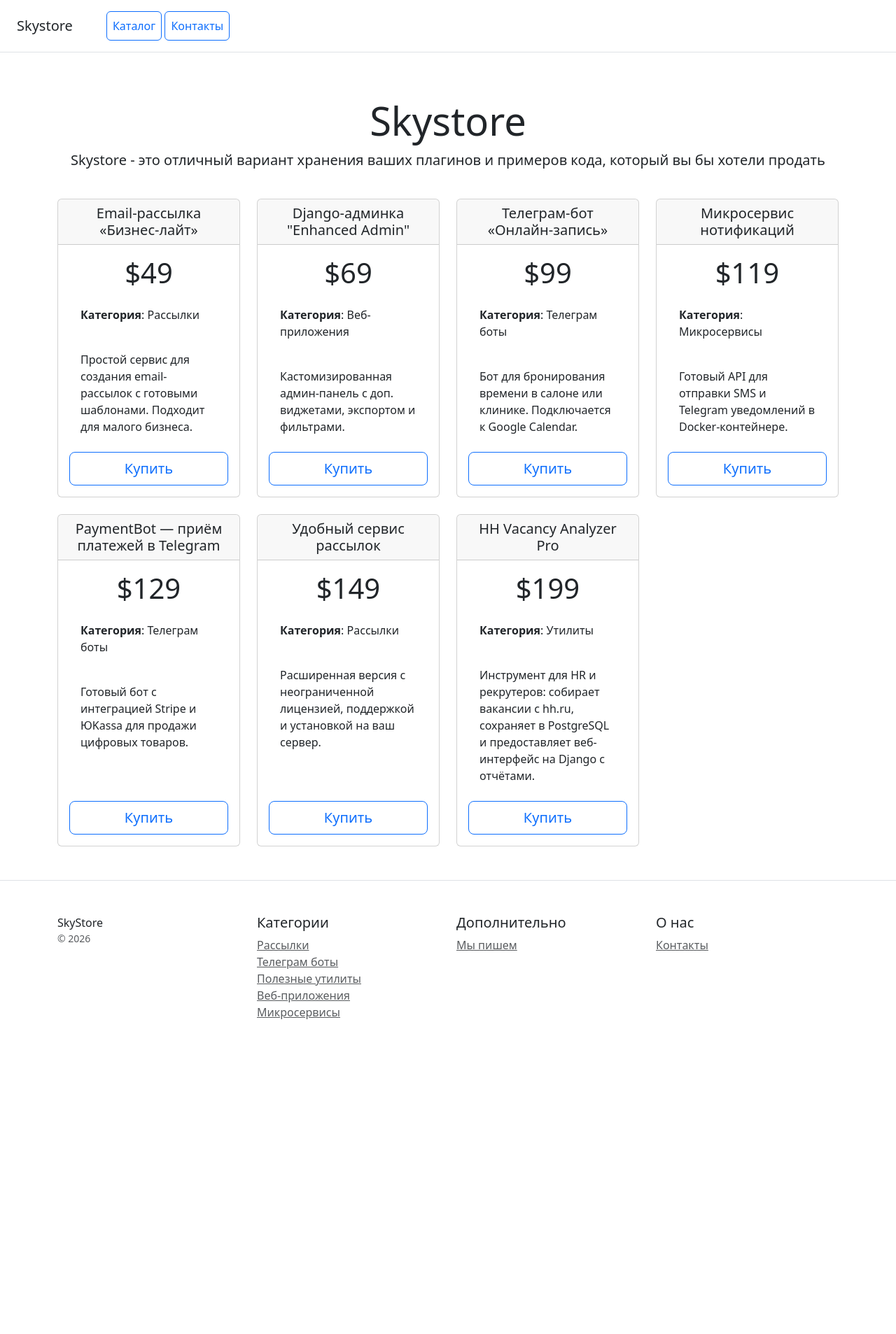
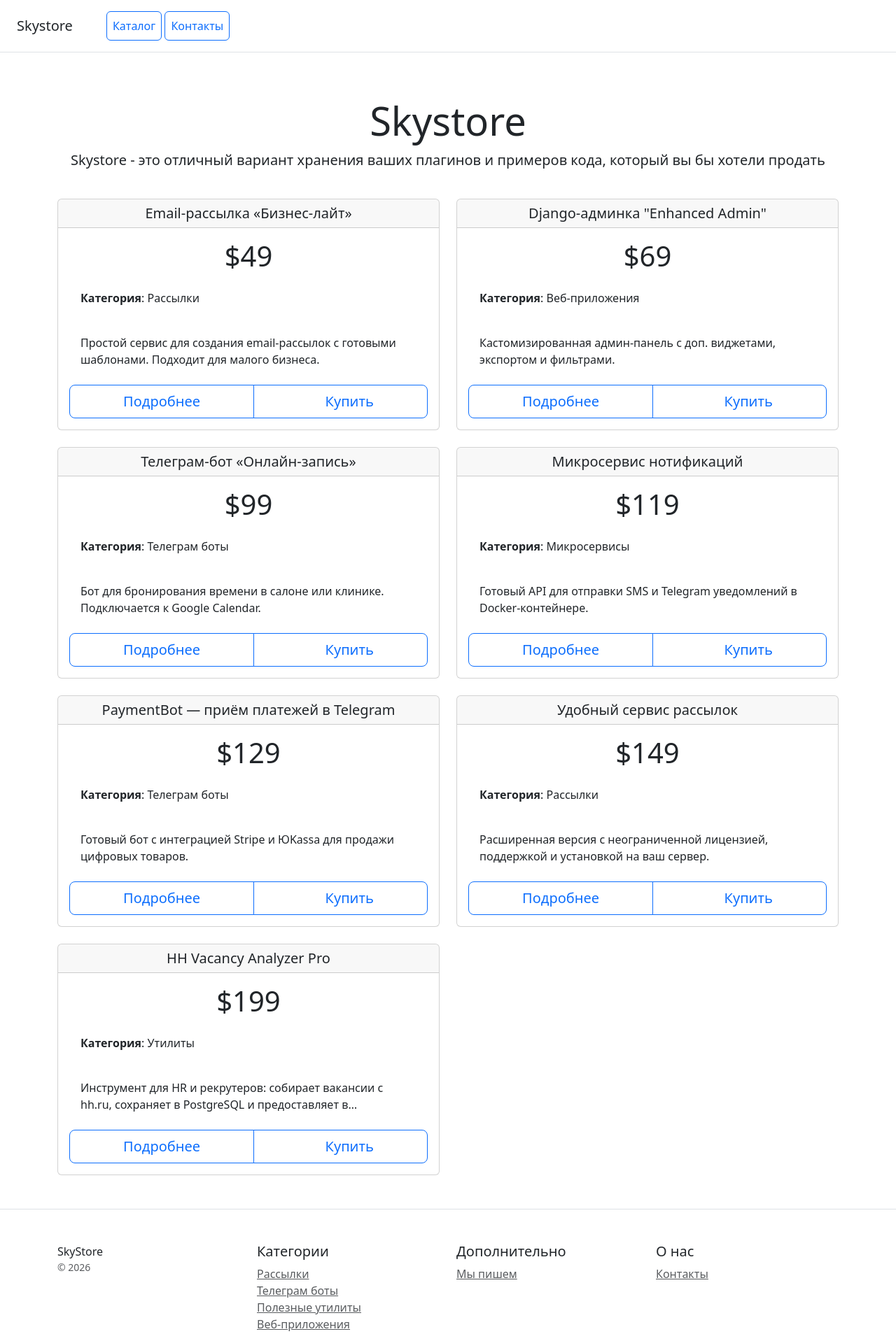
Before and after one commit to GrandBalaxon/CoreShop-Django, a Django app: page / in a window 1280 px wide. Shown: the top 1907 px of the page at 70% size. Before the commit the page ends 1457 px from the top, so only its background shows below. Run offline with Django 5.2, Linux system fonts and the light colour scheme; data comes from the database, SQL or seed files in the repository; some libraries are stand-ins or nearby versions.

Commit message:
feat: cards on main now has 2 btns - about, buy

```diff
--- a/catalog/templates/catalog/index.html
+++ b/catalog/templates/catalog/index.html
@@ -13,7 +13,7 @@
 
         {% for product in products %}
 
-        <div class="col-3">
+        <div class="col-6">
             <div class="card box-shadow h-100">
                 <div class="card-header">
                     <h5 class="my-0 font-weight-normal">{{ product.name }}</h5>
@@ -24,11 +24,19 @@
                         <li><strong>Категория</strong>: {{ product.category }}</li>
                     </ul>
                     <ul class="list-unstyled mt-3 mb-4 text-start m-3 flex-grow-1">
-                        <li>{{ product.description }}</li>
+                        <li>{{ product.description|truncatechars:100 }}</li>
                     </ul>
-                    <button type="button" class="btn btn-lg btn-block btn-outline-primary mt-auto">
-                        Купить
-                    </button>
+                    <div class="btn-group">
+                        <button type="button" class="btn btn-lg btn-block btn-outline-primary mt-auto">
+                            Подробнее
+                        </button>
+                        <button type="button" class="btn btn-lg btn-block btn-outline-primary mt-auto">
+                            <svg class="bi" width="1em" height="1em" fill="currentColor">
+                                <use href="/static/images/cart.svg"/>
+                            </svg>
+                            Купить
+                        </button>
+                    </div>
                 </div>
             </div>
         </div>
```
Also changed, not shown: static/images/cart.svg (added).
